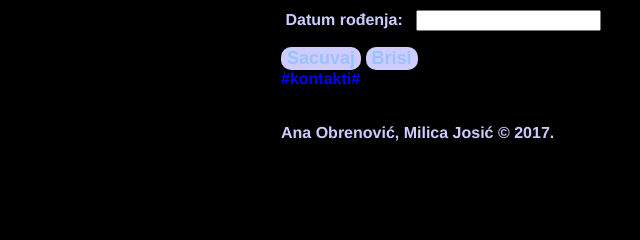
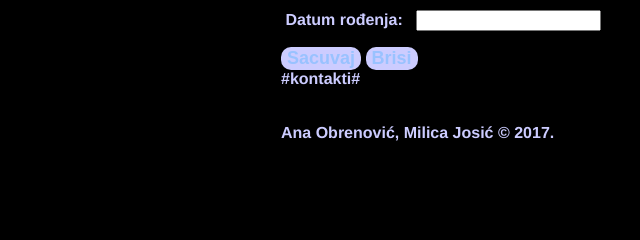
Before and after one commit to ChibiChubbyBunny/Praktikum, a website: page index.html in a window 1280 px wide. Shown: the part 354-594 px from the top of the page, 47-687 px from the left. Drawn offline with Linux system fonts and the light colour scheme.

Commit message:
Add files via upload

```diff
--- a/app.css
+++ b/app.css
@@ -58,5 +58,5 @@ button {
 
 #kontakti {
   width:100%;
-  color: blue
+  color: #ccccff
 }
```
